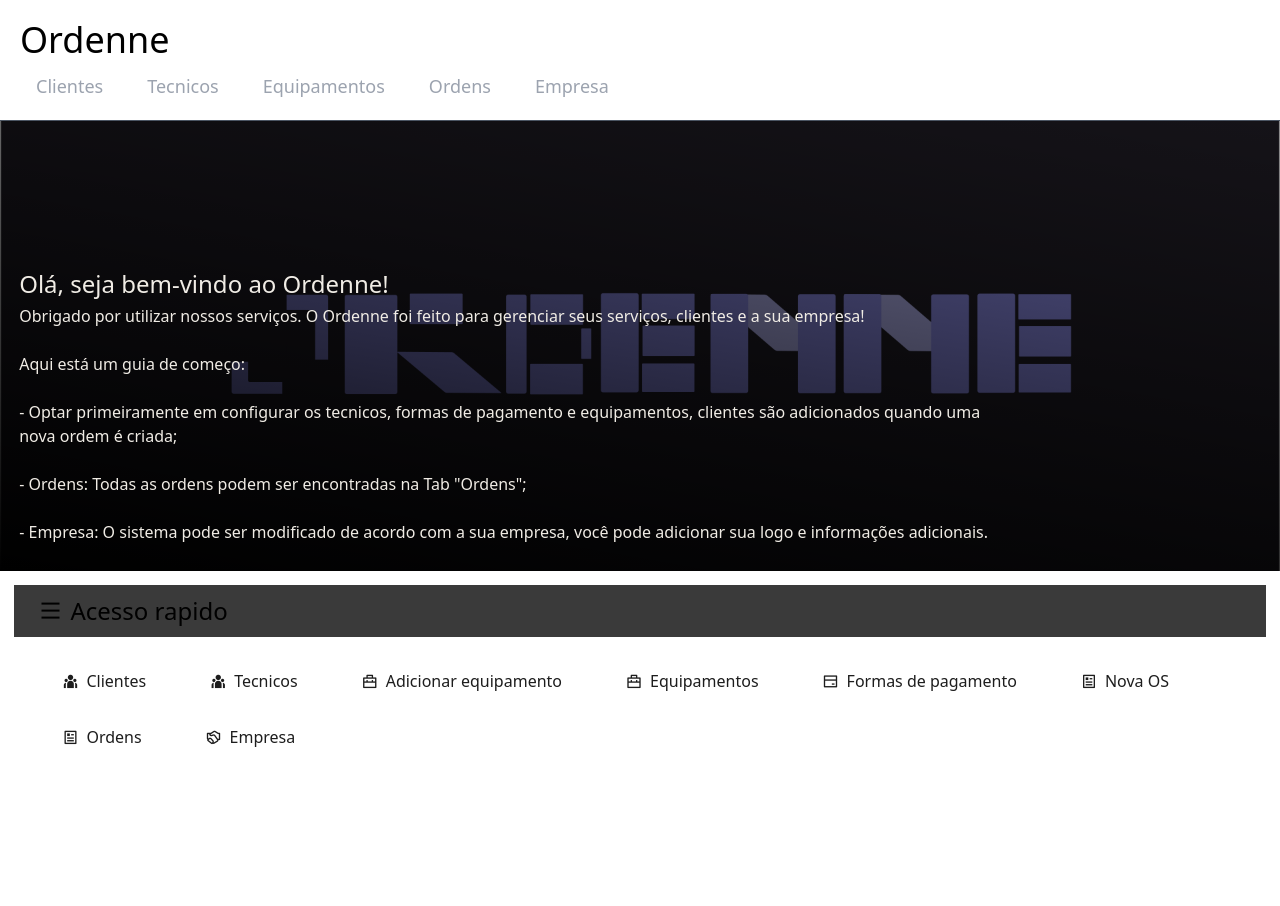
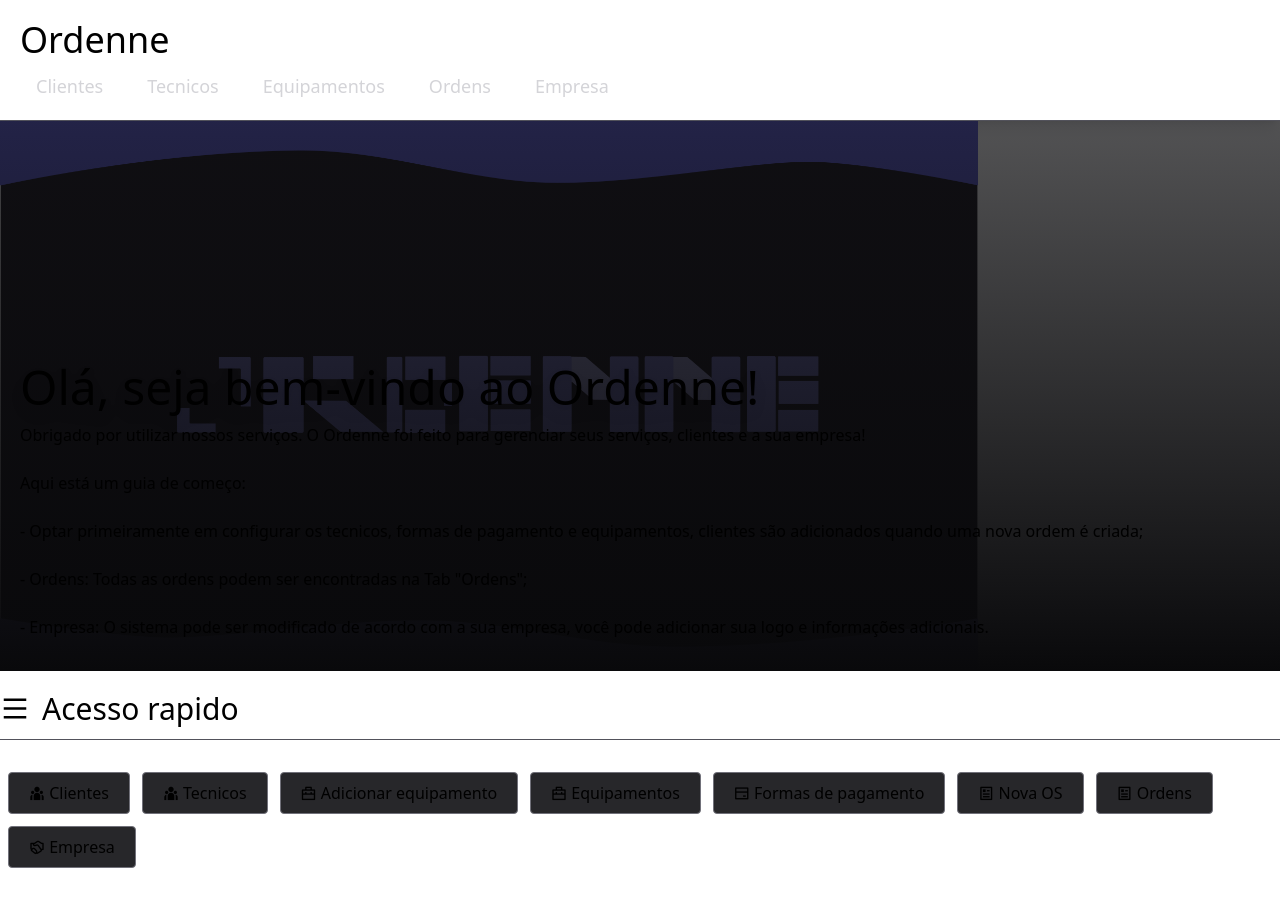
Before and after one commit to cainhooow/ordenee, a SvelteKit app: page / in a window 1280 px wide. Shown: the top 906 px of the page. Before the commit the page ends 800 px from the top, so only its background shows below. Built offline with nearby package versions, Linux system fonts and the light colour scheme.

Commit message:
modified:   src/components/global/NavBar.svelte 	modified:   src/components/ui/Input/FloatingInput.svelte 	modified:   src/routes/+page.svelte 	modified:   src/routes/paymentmethods/new-method/+page.svelte

```diff
--- a/src/components/global/NavBar.svelte
+++ b/src/components/global/NavBar.svelte
@@ -11,8 +11,8 @@
 	}
 </script>
 
-<nav class="flex-col justify-around items-center border-b border-b-gray-600 p-5 shadow-lg">
-	<section class="mb-3">
+<nav class="flex flex-col justify-around items-center border-b border-b-zinc-600 p-5 shadow-lg">
+	<section class="mb-3 w-full">
 		<a href="/">
 			<h1 class="text-4xl">Ordenne</h1>
 		</a>
@@ -21,7 +21,7 @@
 		<a
 			class={routeMatch(['/clients', '/clients/new-client'])
 				? 'text-white bg-violet-500 ps-4 px-4 rounded-lg transition-all ease-in-out delay-150'
-				: 'text-gray-400 ps-4 px-4 rounded-lg'}
+				: 'text-zinc-300 ps-4 px-4 rounded-lg'}
 			href="/clients"
 		>
 			Clientes
@@ -29,7 +29,7 @@
 		<a
 			class={routeMatch(['/technicals'])
 				? 'text-white bg-violet-500 ps-4 px-4 rounded-lg transition-all ease-in-out delay-150'
-				: 'text-gray-400 ps-4 px-4 rounded-lg'}
+				: 'text-zinc-300 ps-4 px-4 rounded-lg'}
 			href="/technicals"
 		>
 			Tecnicos
@@ -37,7 +37,7 @@
 		<a
 			class={routeMatch(['/equipaments', '/equipaments/new-equipament'])
 				? 'text-white bg-violet-500 ps-4 px-4 rounded-lg transition-all ease-in-out delay-150'
-				: 'text-gray-400 ps-4 px-4 rounded-lg'}
+				: 'text-zinc-300 ps-4 px-4 rounded-lg'}
 			href="/equipaments"
 		>
 			Equipamentos
@@ -45,7 +45,7 @@
 		<a
 			class={currentRoute('/orders')
 				? 'text-white bg-violet-500 ps-4 px-4 rounded-lg transition-all ease-in-out delay-150'
-				: 'text-gray-400 ps-4 px-4 rounded-lg'}
+				: 'text-zinc-300 ps-4 px-4 rounded-lg'}
 			href="/orders"
 		>
 			Ordens
@@ -53,7 +53,7 @@
 		<a
 			class={currentRoute('/work')
 				? 'text-white bg-violet-500 ps-4 px-4 rounded-lg transition-all ease-in-out delay-150'
-				: 'text-gray-400 ps-4 px-4 rounded-lg'}
+				: 'text-zinc-300 ps-4 px-4 rounded-lg'}
 			href="/work"
 		>
 			Empresa
--- a/src/components/ui/Input/FloatingInput.svelte
+++ b/src/components/ui/Input/FloatingInput.svelte
@@ -1,5 +1,5 @@
 <input
 	{...$$restProps}
 	class="peer placeholder:text-transparent {$$restProps.class ||
-		''} p-2 bg-zinc-800 rounded border border-zinc-500 focus:outline-none focus:border-violet-500 invalid:border-red-500" required
+		''} p-2 bg-zinc-800 rounded border border-zinc-500 focus:outline-none focus:border-violet-500 invalid:border-yellow-900"
 />
--- a/src/routes/+page.svelte
+++ b/src/routes/+page.svelte
@@ -1,15 +1,18 @@
 <script lang="ts">
 	import NavBar from '../components/global/NavBar.svelte';
 	import OrdeneeBanner from '../assets/OrdeneeFull.png';
+	import Anchor from '../components/ui/Button/Anchor.svelte';
 </script>
 
 <main>
-	<section class="app-presentation pb-1.5">
-		<img src={OrdeneeBanner} alt="presentation" />
-		<div class="pre-bg-metadata">
-			<section class="pre-metadata">
-				<h1 class="text-5xl">Olá, seja bem-vindo ao Ordenne!</h1>
-				<p>
+	<section class="relative overflow-hidden">
+		<img class="object-cover h-[550px]" src={OrdeneeBanner} alt="presentation" />
+		<div
+			class="pre-bg-metadata absolute flex items-end bg-gradient-to-t from-zinc-950 to-zinc-950/70 w-full h-[550px] top-0 bottom-0 p-5"
+		>
+			<section class="">
+				<h1 class="text-5xl w-2/3 drop-shadow-lg mb-3">Olá, seja bem-vindo ao Ordenne!</h1>
+				<p class="mb-3">
 					Obrigado por utilizar nossos serviços. O Ordenne foi feito para gerenciar seus serviços,
 					clientes e a sua empresa!
 					<br /><br />
@@ -23,147 +26,51 @@
 			</section>
 		</div>
 	</section>
-	<section class="container mx-auto app-fastaccess animation-showing" style="--delay: 1.5s">
-		<section class="app-fastaccess-header">
+	<section class="container mx-auto mt-5 mb-10">
+		<section class="flex gap-3 text-3xl border-b border-b-zinc-600 pb-3 mb-3">
 			<i class="ri-menu-line"></i>
 			<h1>Acesso rapido</h1>
 		</section>
-		<section class="app-fastaccess-items">
-			<a href="/clients" type="button">
+		<section class="flex flex-wrap basis-10 p-2 gap-3 pt-5 pb-5">
+			<Anchor href="/clients" type="button">
 				<i class="ri-team-fill"></i>
 				Clientes
-			</a>
+			</Anchor>
 
-			<a href="/technicals" type="button">
+			<Anchor href="/technicals" type="button">
 				<i class="ri-team-fill"></i>
 				Tecnicos
-			</a>
+			</Anchor>
 
-			<a href="/equipaments/new-equipament" type="button">
+			<Anchor href="/equipaments/new-equipament" type="button">
 				<i class="ri-briefcase-2-line"></i>
 				Adicionar equipamento
-			</a>
+			</Anchor>
 
-			<a href="/equipaments" type="button">
+			<Anchor href="/equipaments" type="button">
 				<i class="ri-briefcase-2-line"></i>
 				Equipamentos
-			</a>
+			</Anchor>
 
-			<a href="/paymentmethods" type="button">
+			<Anchor href="/paymentmethods" type="button">
 				<i class="ri-bank-card-line"></i>
 				Formas de pagamento
-			</a>
+			</Anchor>
 
-			<a href="/orders/new-order" type="button">
+			<Anchor href="/orders/new-order" type="button">
 				<i class="ri-article-line"></i>
 				Nova OS
-			</a>
+			</Anchor>
 
-			<a href="/orders" type="button">
+			<Anchor href="/orders" type="button">
 				<i class="ri-article-line"></i>
 				Ordens
-			</a>
+			</Anchor>
 
-			<a href="/work" type="button">
+			<Anchor href="/work" type="button">
 				<i class="ri-shake-hands-line"></i>
 				Empresa
-			</a>
+			</Anchor>
 		</section>
 	</section>
 </main>
-
-<style lang="scss">
-	.app-presentation {
-		position: relative;
-		//margin: 1.5rem .8rem;
-		overflow: hidden;
-
-		img {
-			width: 100%;
-			height: 450px;
-			//border-radius: .5rem;
-			object-fit: cover;
-		}
-
-		.pre-bg-metadata {
-			position: absolute;
-			display: flex;
-			align-items: end;
-			background: linear-gradient(10deg, #000, #00000054);
-			//border-radius: .5rem;
-			width: 100%;
-			height: 450px;
-			top: 0;
-			bottom: 0;
-
-			.pre-metadata {
-				display: flex;
-				width: 80%;
-				flex-direction: column;
-				padding: 1.2rem;
-				color: var(--white);
-
-				h1 {
-					font-size: 1.5rem;
-				}
-
-				p {
-					font-size: 1rem;
-					margin: 0.5rem 0;
-				}
-			}
-		}
-	}
-
-	.app-fastaccess-header {
-		display: flex;
-		align-items: center;
-		padding: 0.5rem 1.5rem;
-		gap: 0.5rem;
-		background-color: var(--thirdary-opacity-1);
-
-		h1,
-		i {
-			font-size: 1.5rem;
-		}
-	}
-
-	.app-fastaccess {
-		display: flex;
-		width: 100%;
-		flex-direction: column;
-		padding: 0.5rem 0.9rem;
-
-		.app-fastaccess-items {
-			display: flex;
-			width: 100%;
-			flex-direction: row;
-			flex-wrap: wrap;
-			flex-basis: 100px;
-			padding: 1rem;
-
-			a[type='button'] {
-				background: #fff;
-				display: flex;
-				gap: 0.5rem;
-				align-items: center;
-				color: var(--primary);
-				padding: 0.5rem 1.5rem;
-				margin: 0.5rem;
-				border-radius: 0.5rem;
-				cursor: pointer;
-				border: none;
-				transition: all 100ms ease-in;
-
-				li {
-					font-size: 1rem;
-				}
-
-				&:hover {
-					background-color: var(--primary);
-					color: var(--white);
-				}
-			}
-		}
-	}
-</style>
--- a/src/routes/paymentmethods/new-method/+page.svelte
+++ b/src/routes/paymentmethods/new-method/+page.svelte
@@ -55,7 +55,7 @@
 	<form class="pt-[1.5rem]" id="form-newpayment">
 		<section class="flex w-full items-center">
 			<FloatingInputContainer class="w-full">
-				<FloatingInput class="border w-full" type="text" placeholder="Metodo" />
+				<FloatingInput class="border w-full" type="text" placeholder="Metodo" required />
 				<FloatingInputLabel for="method">Método</FloatingInputLabel>
 			</FloatingInputContainer>
 		</section>
```
